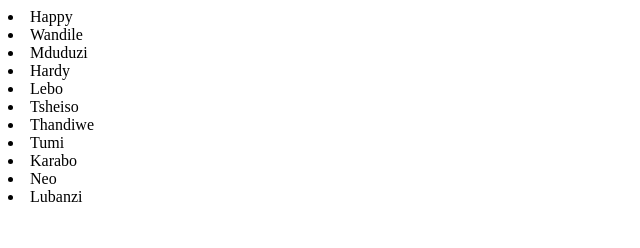
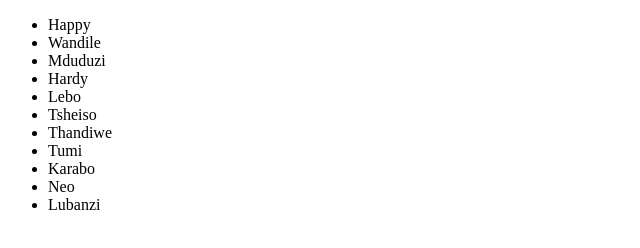
Before and after one commit to happytlou/JavaScript, a plain HTML site: page index.html in a window 1280 px wide. Shown: the whole page, without its empty margins (0-640 px from the left). Drawn offline with Linux system fonts and the light colour scheme.

Commit message:
ul added

```diff
--- a/index.html
+++ b/index.html
@@ -7,7 +7,7 @@
     <title>Happytlou</title>
 </head>
 <body>
-    <div id="display"></div>
+    <ul id="display"></ul>
 
 
     <script src="./script.js"></script>
```
